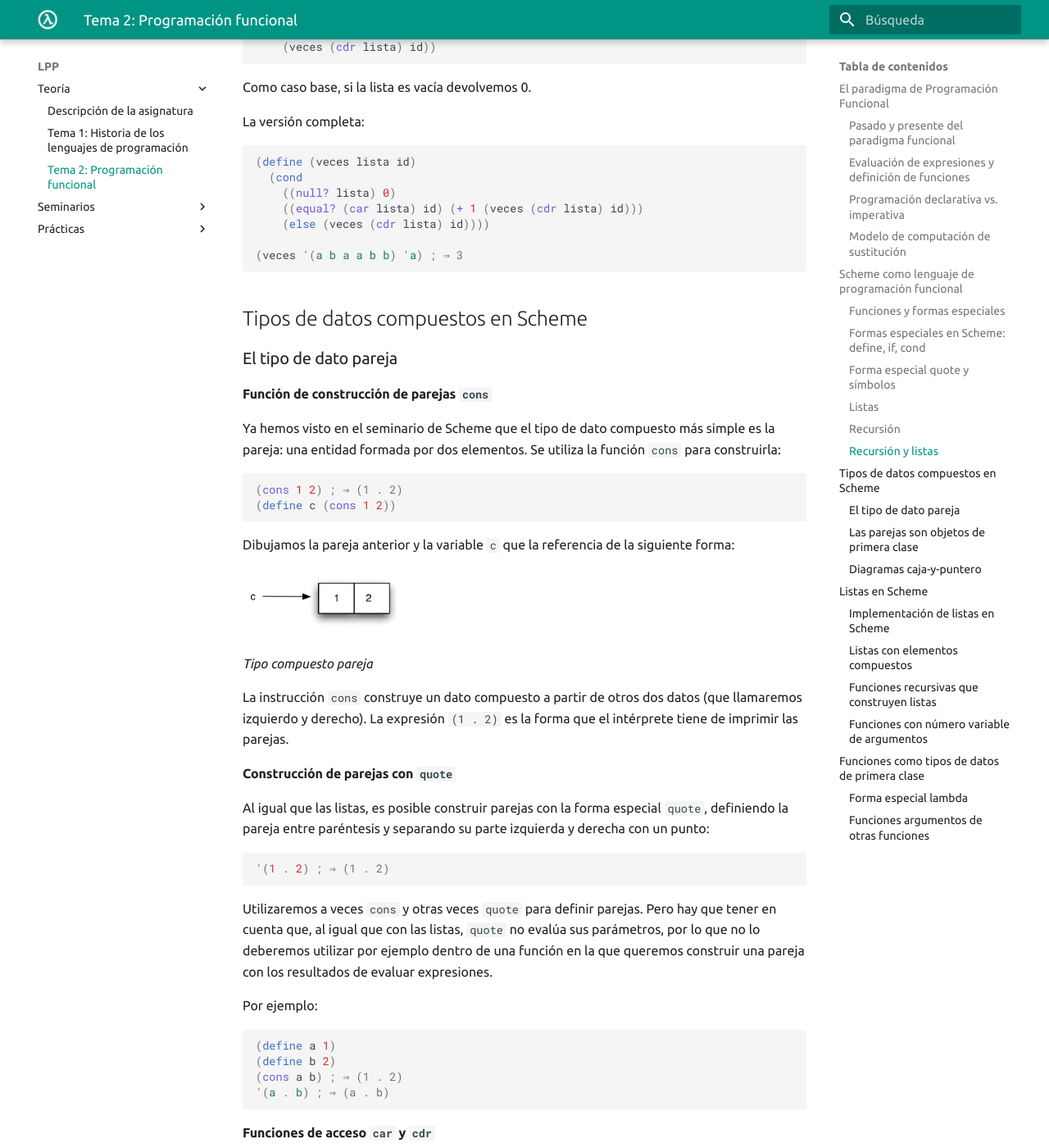
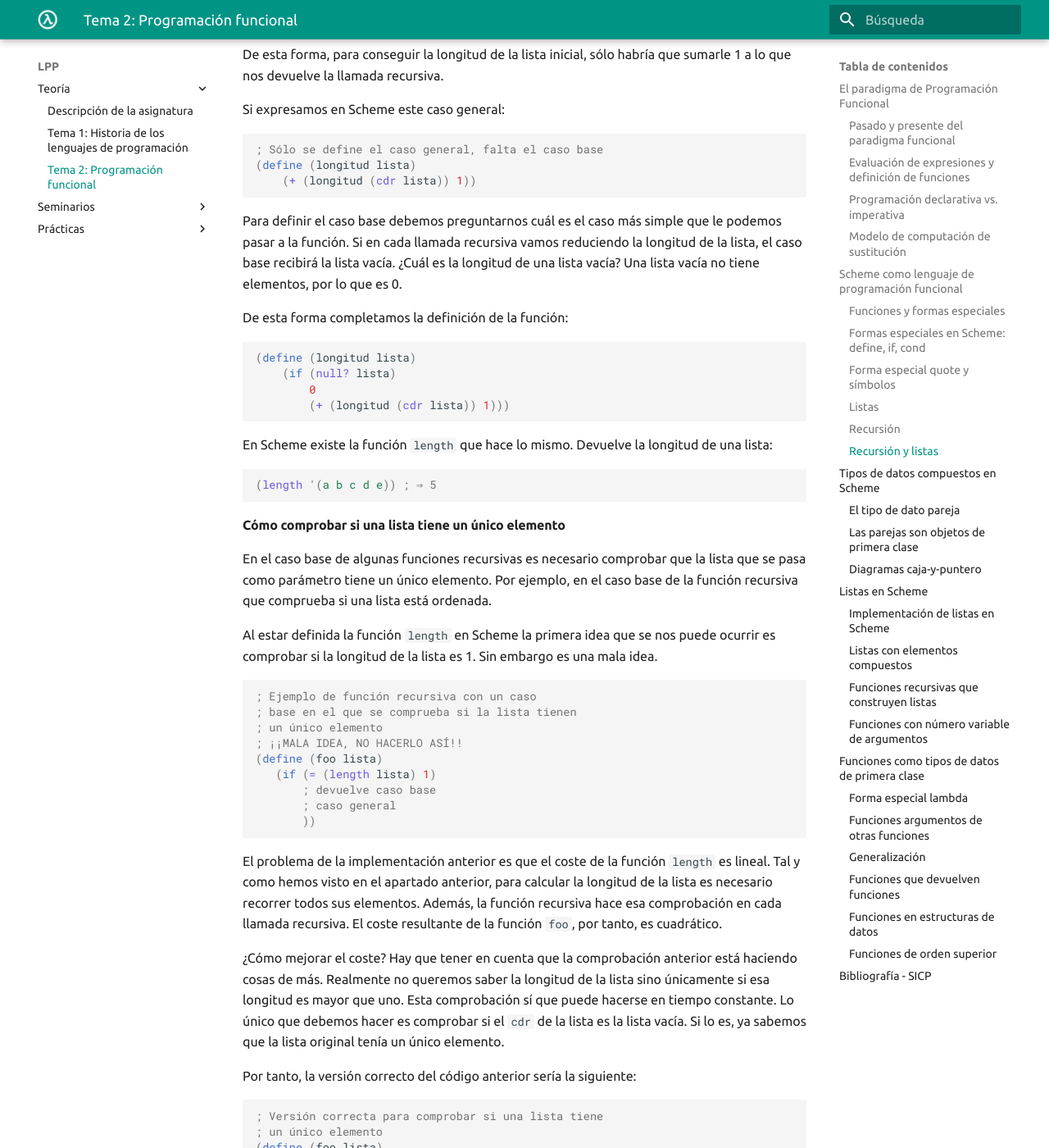
Before and after one commit to domingogallardo/apuntes-lpp, an MkDocs documentation site: the page built from docs/teoria/tema02-programacion-funcional/tema02-programacion-funcional.md, in a window 1280 px wide and 1400 px high, scrolled down 36593 px. Shown: the whole window at 82% size. Built offline with MkDocs 1.6.1 and Material for MkDocs 9.7.7, drawn with Linux system fonts in a browser that asks for light colours; some of the changed text lies outside the part shown.

Commit message:
Explicación de cómo comprobar si una lista tiene un único elemento

````diff
--- a/docs/teoria/tema02-programacion-funcional/tema02-programacion-funcional.md
+++ b/docs/teoria/tema02-programacion-funcional/tema02-programacion-funcional.md
@@ -1875,6 +1875,121 @@ Con todo junto, la recursión quedaría como sigue:
 	   (+ (car lista) (suma-lista (cdr lista)))))
 ```
 
+#### Función recursiva `longitud`
+
+Veamos cómo definir la función recursiva que devuelve la longitud de
+una lista, el número de elementos que contiene.
+
+Comencemos como siempre con un ejemplo:
+
+```racket
+(longitud '(a b c d e)) ; ⇒ 5
+```
+
+Suponiendo que la función `longitud` funciona correctamente, ¿cómo
+podríamos formular el caso general de la recursión? ¿cómo podríamos
+llamar a la recursión con un problema más pequeño y cómo podemos
+aprovechar el resultado de esta llamada para obtener el resultado
+final?
+
+En este caso es bastante sencillo. Si a la lista le quitamos un
+elemento, cuando llamemos a la recursión nos va a devolver la longitud
+original menos uno. En este caso:
+
+```racket
+(longitud (cdr '(a b c d e))) ; ⇒
+(longitud '(b c d e )) ⇒ (confiamos en la recursión) 4
+```
+
+De esta forma, para conseguir la longitud de la lista inicial, sólo
+habría que sumarle 1 a lo que nos devuelve la llamada
+recursiva.
+
+Si expresamos en Scheme este caso general:
+
+```racket
+; Sólo se define el caso general, falta el caso base
+(define (longitud lista)
+    (+ (longitud (cdr lista)) 1))
+```
+
+Para definir el caso base debemos preguntarnos cuál es el caso más
+simple que le podemos pasar a la función. Si en cada llamada recursiva
+vamos reduciendo la longitud de la lista, el caso base recibirá la
+lista vacía. ¿Cuál es la longitud de una lista vacía? Una lista vacía
+no tiene elementos, por lo que es 0.
+
+De esta forma completamos la definición de la función:
+
+```racket
+(define (longitud lista)
+    (if (null? lista)
+        0
+        (+ (longitud (cdr lista)) 1)))
+```
+
+
+En Scheme existe la función `length` que hace lo mismo. Devuelve la
+longitud de una lista:
+
+```racket
+(length '(a b c d e)) ; ⇒ 5
+```
+
+
+#### Cómo comprobar si una lista tiene un único elemento ####
+
+En el caso base de algunas funciones recursivas es necesario comprobar
+que la lista que se pasa como parámetro tiene un único elemento. Por
+ejemplo, en el caso base de la función recursiva que comprueba si una
+lista está ordenada.
+
+Al estar definida la función `length` en Scheme la primera idea que se
+nos puede ocurrir es comprobar si la longitud de la lista es 1. Sin
+embargo es una mala idea.
+
+```racket
+; Ejemplo de función recursiva con un caso
+; base en el que se comprueba si la lista tienen
+; un único elemento
+; ¡¡MALA IDEA, NO HACERLO ASÍ!!
+(define (foo lista)
+   (if (= (length lista) 1)
+       ; devuelve caso base
+       ; caso general
+       ))
+```
+
+El problema de la implementación anterior es que el coste de la
+función `length` es lineal. Tal y como hemos visto en el apartado
+anterior, para calcular la longitud de la lista es necesario recorrer
+todos sus elementos. Además, la función recursiva hace esa
+comprobación en cada llamada recursiva. El coste resultante de la
+función `foo`, por tanto, es cuadrático.
+
+¿Cómo mejorar el coste? Hay que tener en cuenta que la comprobación
+anterior está haciendo cosas de más. Realmente no queremos saber la
+longitud de la lista sino únicamente si esa longitud es mayor que
+uno. Esta comprobación sí que puede hacerse en tiempo
+constante. Lo único que debemos hacer es comprobar si el `cdr` de la
+lista es la lista vacía. Si lo es, ya sabemos que la lista original
+tenía un único elemento.
+
+Por tanto, la versión correcto del código anterior sería la siguiente:
+
+```racket
+; Versión correcta para comprobar si una lista tiene
+; un único elemento
+(define (foo lista)
+   (if (null? (cdr lista))
+       ; devuelve caso base
+       ; caso general
+       ))
+```
+
+El coste de la comprobación `(null? (cdr lista))` es constante. No
+depende de la longitud de la lista.
+
 #### Función recursiva `veces`
 
 Como último ejemplo vamos a definir la función
@@ -3222,7 +3337,6 @@ devuelve la invocación de `g` con `x`:
 (aplica-2 suma-5 doble 3) ; ⇒ 11
 ```
 
-<!---
 
 ### Generalización ###
 
@@ -4236,7 +4350,6 @@ libro *Structure and Intepretation of Computer Programs*:
 - [2.2.1 - Representing Sequences](https://mitpress.mit.edu/sites/default/files/sicp/full-text/book/book-Z-H-15.html#%_sec_2.2.1)
 - [2.3.1 - Quotation](https://mitpress.mit.edu/sites/default/files/sicp/full-text/book/book-Z-H-16.html#%_sec_2.3.1)
 
--->
 
 ----
 
````
